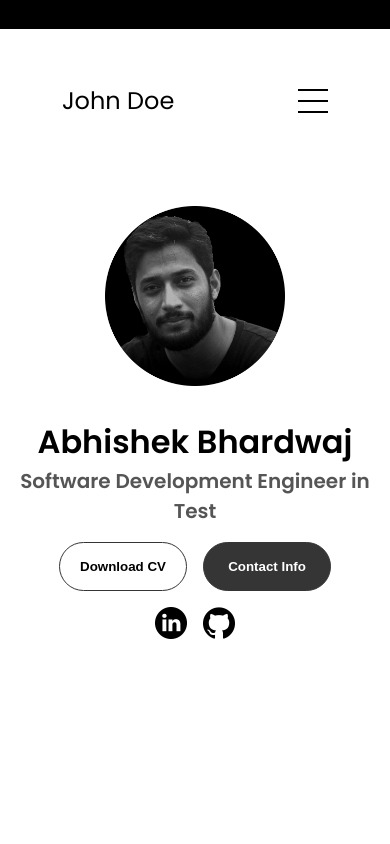
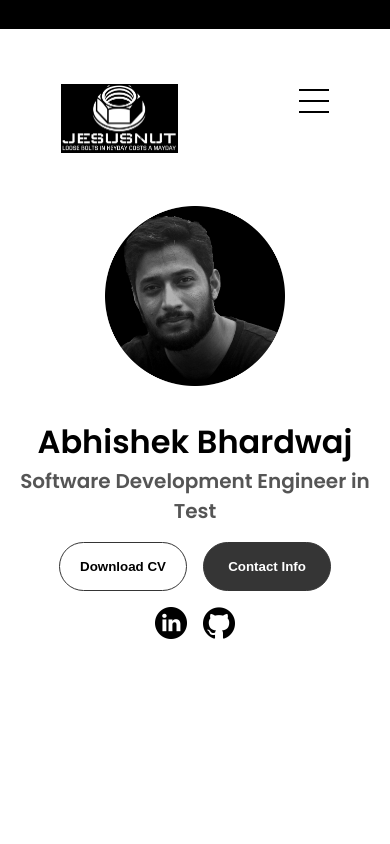
Before and after one commit to jesusNut/portfolio_uno, a plain HTML site: page index.html in a window 390 px wide. Shown: the top 844 px of the page. Drawn offline with Linux system fonts and the light colour scheme.

Commit message:
CR-2 : Fixed logo issue in Mobile devices

```diff
--- a/index.html
+++ b/index.html
@@ -34,7 +34,7 @@
     </div>
   </nav>
   <nav id="hamburger-nav">
-    <div class="logo">John Doe</div>
+    <img class="special-image-ham" , alt="logo" width="100" src="./assets/small logooo.png" style="width: 30%;">
     <div class="hamburger-menu">
       <div class="hamburger-icon" onclick="toggleMenu()">
         <span></span>
@@ -102,7 +102,7 @@
             understanding of testing tools and techniques, Abhishek has mastered the art of automating tests to ensure
             efficiency and accuracy in software development processes. Embark on a journey with Abhishek, where
             perfection is not just a goal but a way of life.
-            <b>Contact Abhishek for Project support & freelance automation script development work.<br>
+            <b>Contact Abhishek for Project support & freelance automation script development work.<br><br>
           </p>
         </div>
       </div>
@@ -251,6 +251,7 @@
     </div>
     <img src="./assets/arrow.png" alt="Arrow icon" class="icon arrow" onclick="location.href='./#projects'" />
   </section>
+  <br><br><br>
   <section id="projects">
     <p class="section__text__p1">Browse My Recent</p>
     <h1 class="title">Frameworks/Projects</h1>
--- a/style.css
+++ b/style.css
@@ -436,6 +436,11 @@ footer p {
   margin-left: 10px;
 }
 
+.special-image-ham {
+  margin-top: 35px;
+  margin-left: 0px;
+}
+
 /* Styling the ticker container */
 /* Styling the ticker text */
 .ticker-container {
```
